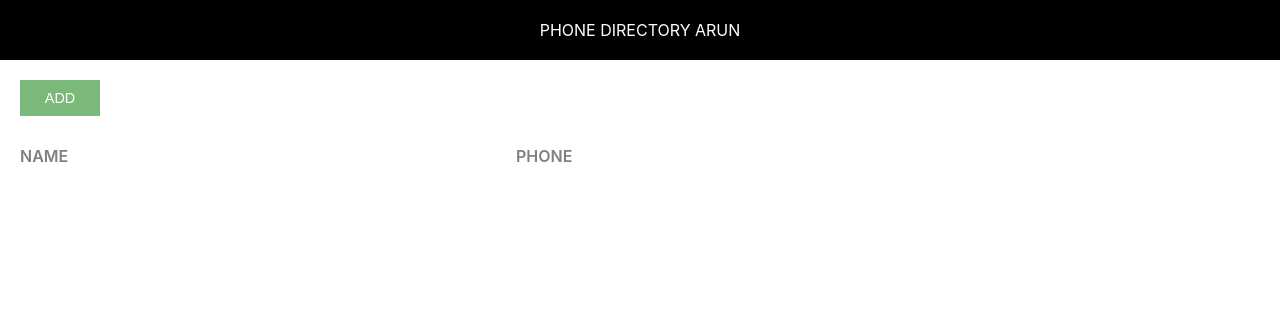
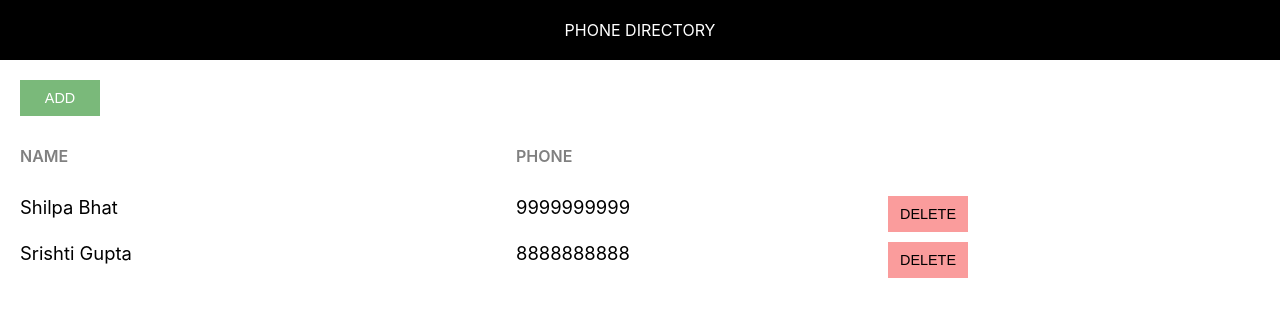
Before and after one commit to arunsubashm/phone-directory, a React (Create React App) app: page / in a window 1280 px wide. Shown: the top 316 px of the page. Built offline with nearby package versions, Linux system fonts and the light colour scheme.

Commit message:
Dump/intelligent Components

```diff
--- a/src/AddSubscriber.js
+++ b/src/AddSubscriber.js
@@ -19,9 +19,15 @@
         this.setState(state);
     }
 
+    onFormSubmitted = (e) => {
+        e.preventDefault();
+        this.props.addSubscriberHandler(this.state);
+        this.setState({ id: 0, name: '', phone: ' ' });
+    }
+
     render() {
 
-        const {name, phone} = this.state;
+        const { name, phone } = this.state;
 
         return (
             <div>
@@ -29,15 +35,16 @@
                 <div className="component-body-container">
                     <button className="custom-btn">Back</button>
 
-                    <form className="subscriber-form">
-                        <label htmlFor="name" className="label-control">Name: </label><br/>
-                        <input id="name" type="text" className="input-control" name="name" onChange={this.inputChangedHandler}/><br/><br/>
-                        <label htmlFor="phone" className="label-control">Phone: </label><br/>
-                        <input id="phone" type="text" className="input-control" name="phone" onChange={this.inputChangedHandler}/><br/><br/>
+                    <form className="subscriber-form" onSubmit={this.onFormSubmitted.bind(this)}>
+                        <label htmlFor="name" className="label-control">Name: </label><br />
+                        <input id="name" type="text" className="input-control" name="name" onChange={this.inputChangedHandler} /><br /><br />
+                        <label htmlFor="phone" className="label-control">Phone: </label><br />
+                        <input id="phone" type="text" className="input-control" name="phone" onChange={this.inputChangedHandler} /><br /><br />
+
                         <div className="subscriber-info-container">
-                            <span className="subscriber-to-add-heading">Subscriber to be added: </span><br/>
-                            <span className="subscriber-info">Name: {name}</span><br/>
-                            <span className="subscriber-info">Phone: {phone}</span><br/>
+                            <span className="subscriber-to-add-heading">Subscriber to be added: </span><br />
+                            <span className="subscriber-info">Name: {name}</span><br />
+                            <span className="subscriber-info">Phone: {phone}</span><br />
                         </div>
 
                         <button type="submit" className="custom-btn add-btn">Add</button>
--- a/src/App.js
+++ b/src/App.js
@@ -2,30 +2,23 @@
 import Header from './Header';
 import './App.css';
 
-class App extends Component {
-
-  constructor() {
-    super();
-    this.state = {
-      subscribersListToShow: []
-    }
-  }
+class ShowSubscribers extends Component {
 
   render() {
 
     return (
       <div>
-        <Header heading="Phone Directory Arun" />
+        <Header heading="Phone Directory" />
         <div className="component-body-container">
           <button className="custom-btn add-btn">Add</button>
 
           <div className="grid-container heading-container">
             <span className="grid-item name-heading">Name</span>
             <span className="grid-item phone-heading">Phone</span>
-            </div>
+          </div>
 
-            {
-            this.state.subscribersListToShow.map(sub => {
+          {
+            this.props.subscribersList.map(sub => {
               return <div key={sub.id} className="grid-container">
                 <span className="grid-item">{sub.name}</span>
                 <span className="grid-item">{sub.phone}</span>
@@ -35,11 +28,10 @@
               </div>
             })
           }
-
         </div>
       </div>
     );
   }
 }
 
-export default App;
+export default ShowSubscribers;
--- /dev/null
+++ b/src/PhoneDirectory.js
@@ -0,0 +1,44 @@
+import React, { Component } from 'react';
+import AddSubscriber from './AddSubscriber';
+import ShowSubscribers from './App';
+
+class PhoneDirectory extends Component {
+
+    constructor() {
+        super();
+        this.state = {
+            subscribersList: [
+                {
+                    id: 1,
+                    name: "Shilpa Bhat",
+                    phone: "9999999999"
+                },
+                {
+                    id: 2,
+                    name: "Srishti Gupta",
+                    phone: "8888888888"
+                }
+            ]
+        }
+    }
+
+    addSubscriberHandler = (newSubscriber) => {
+        let subscribersList = this.state.subscribersList;
+        if (subscribersList.length > 0) {
+            newSubscriber.id = subscribersList[subscribersList.length - 1].id + 1;
+        } else {
+            newSubscriber.id = 1;
+        }
+        subscribersList.push(newSubscriber);
+        this.setState({ subscribersList: subscribersList });
+    }
+
+    render() {
+        return (
+            // <AddSubscriber addSubscriberHandler={this.addSubscriberHandler} />
+            <ShowSubscribers subscribersList={this.state.subscribersList} />
+        )
+    }
+}
+
+export default PhoneDirectory;
--- a/src/index.js
+++ b/src/index.js
@@ -3,6 +3,7 @@
 import './index.css';
 import App from './App';
 import AddSusbscriber from './AddSubscriber';
+import PhoneDirectory from './PhoneDirectory';
 import './common.css';
 
-ReactDOM.render(<App />, document.getElementById('root'));
+ReactDOM.render(<PhoneDirectory />, document.getElementById('root'));
```
